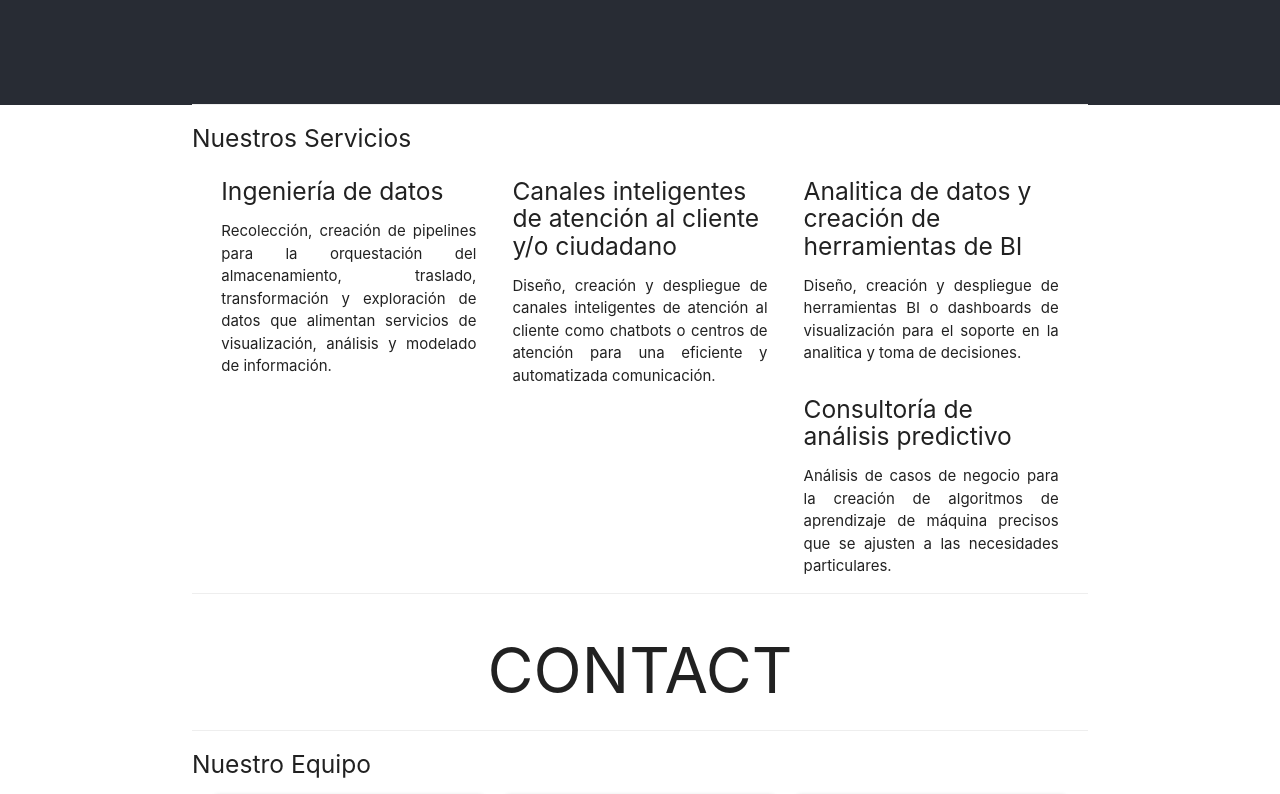
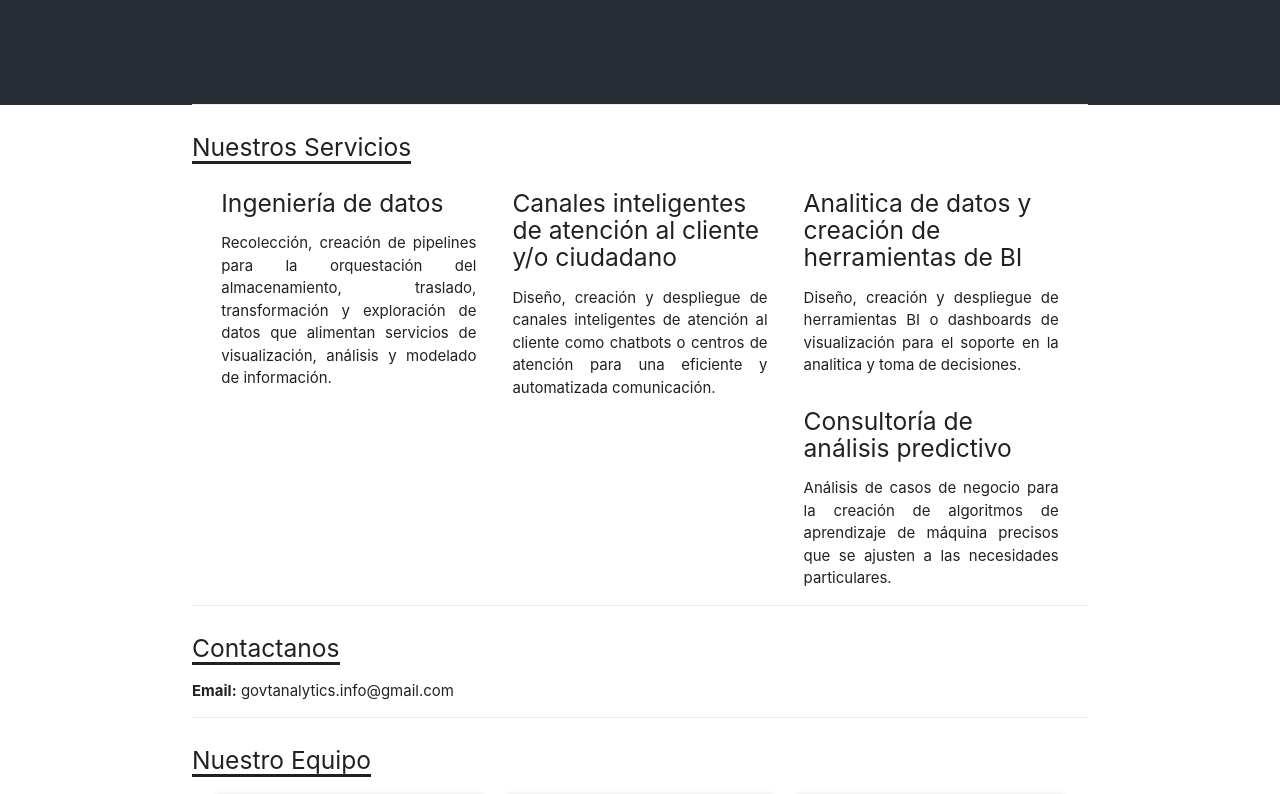
Before and after one commit to Govt-Analytics/Govt-Analytics.github.io, a React (Create React App) app: page / in a window 1280 px wide. Shown: the part 460-1254 px from the top of the page. Built offline with nearby package versions, Linux system fonts and the light colour scheme.

Commit message:
:pencil: contact section

```diff
--- a/src/sections/contact.js
+++ b/src/sections/contact.js
@@ -5,7 +5,10 @@ class Contact extends Component{
     render(){
         return(
             <div className='row section-border' id='contact'>
-                <h1 className='center-align'>CONTACT</h1>
+                <h5 className="section-title">Contactanos</h5>
+                <ul>
+                    <li><b>Email:</b> govtanalytics.info@gmail.com</li>
+                </ul>
             </div>
         )
     }
--- a/src/sections/sections.css
+++ b/src/sections/sections.css
@@ -32,6 +32,13 @@
     border-bottom-style: solid;
     border-bottom-width: 0.1px;
     border-bottom-color: #eeeeee;
+}
+
+.section-title{
+    padding-top: 1%;
+    border-bottom-style: solid;
+    width: max-content;
+
 }
 
 .member-photo{
--- a/src/sections/services.js
+++ b/src/sections/services.js
@@ -14,7 +14,7 @@ class Services extends Component{
 
         return(
             <div className='row section-border' id='services'>
-                <h5>Nuestros Servicios</h5>
+                <h5 className="section-title">Nuestros Servicios</h5>
                 <div className="col m12">
                     {services}
                 </div>
--- a/src/sections/team.js
+++ b/src/sections/team.js
@@ -14,7 +14,7 @@ class Team extends Component{
 
         return(
             <div className='row section-border' id='team'>
-                <h5>Nuestro Equipo</h5>
+                <h5 className="section-title">Nuestro Equipo</h5>
                 <div className="col m12">
                     {members}
                 </div>
```
